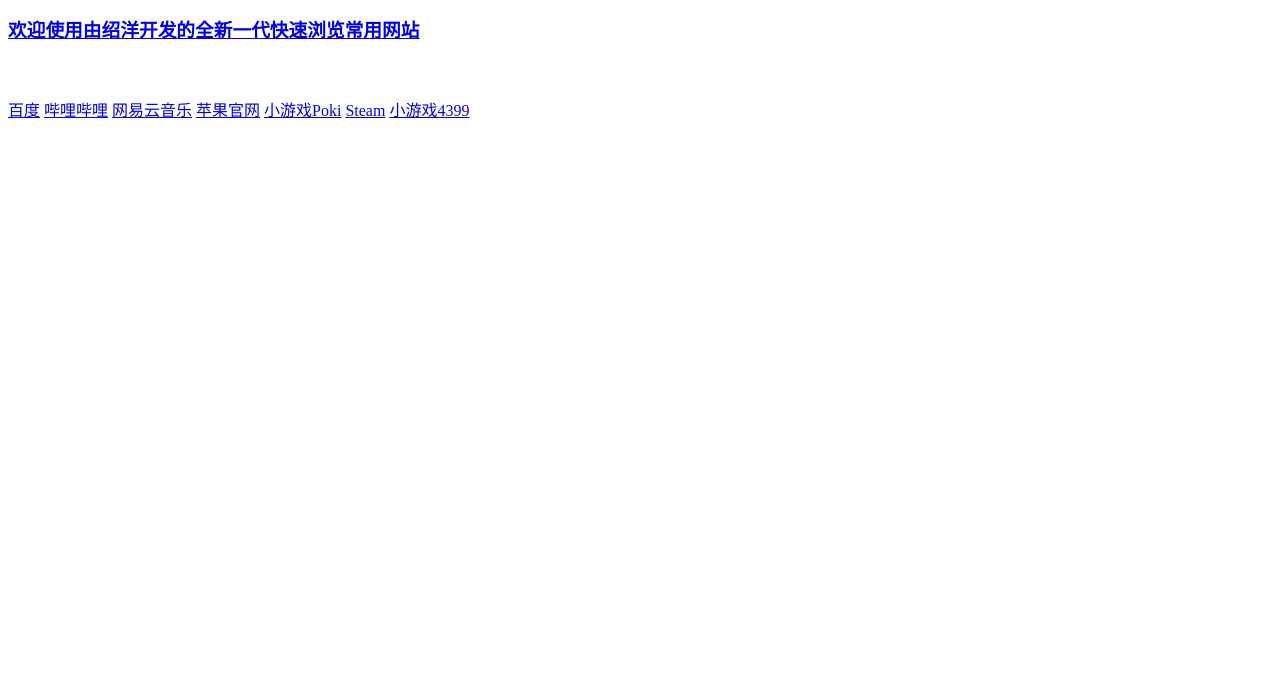
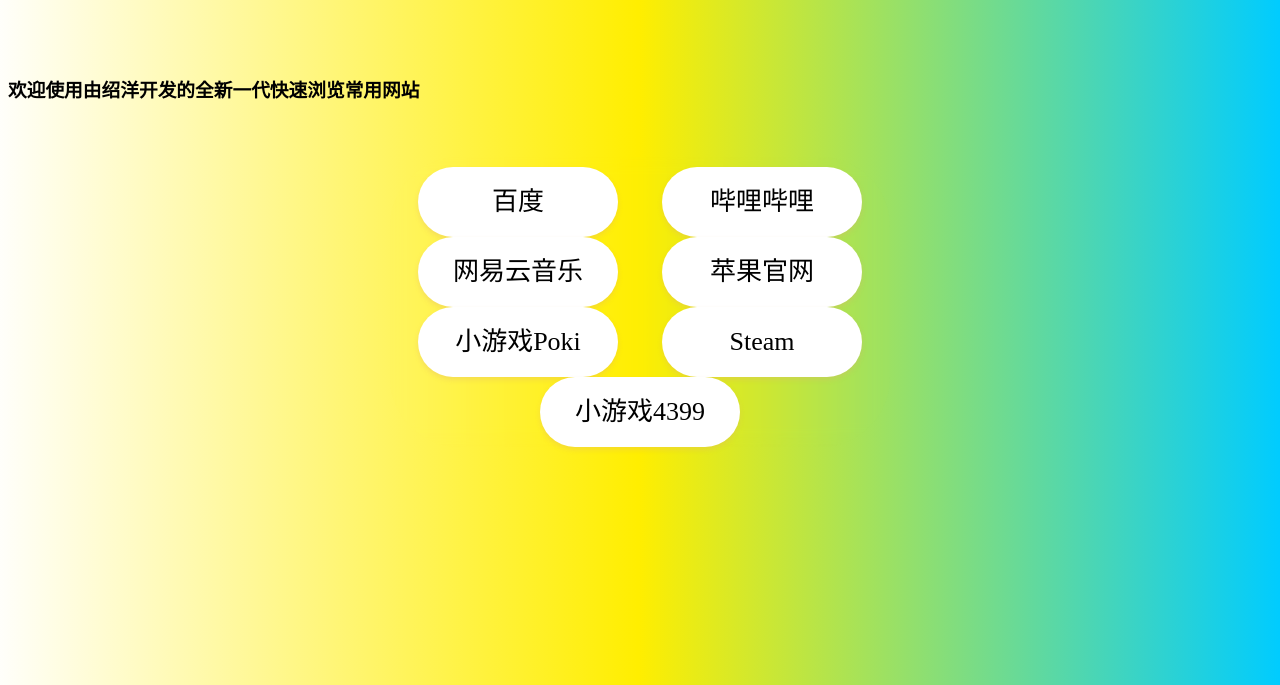
Before and after one commit to BlueBowYoung/BluebowYoung.github.io, a plain HTML site: page index.html in a window 1280 px wide. Shown: the part 115-800 px from the top of the page. Drawn offline with Linux system fonts and the light colour scheme.

Commit message:
Update index.html

```diff
--- a/index.html
+++ b/index.html
@@ -3,11 +3,12 @@
     <head>
         <meta charset="utf-8" />
         <title>绍洋浏览器</title>
+        <link rel="stylesheet" href="index.css" type="text/css" />
     </head>
     <body>
         <h1>绍洋浏览器</h1><br><br>
-        <a href="index.css" type="text/css" rel="stylesheet">
-        <h3><span>欢迎使用由绍洋开发的全新一代快速浏览常用网站</span><h3></h3><br><br>
+
+        <h3>欢迎使用由绍洋开发的全新一代快速浏览常用网站<h3></h3><br><br>
 
         <div>
             <div class="w">
```
